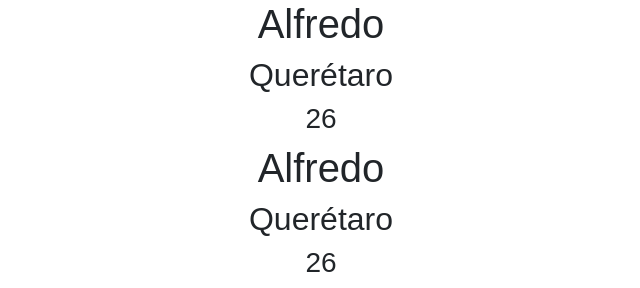
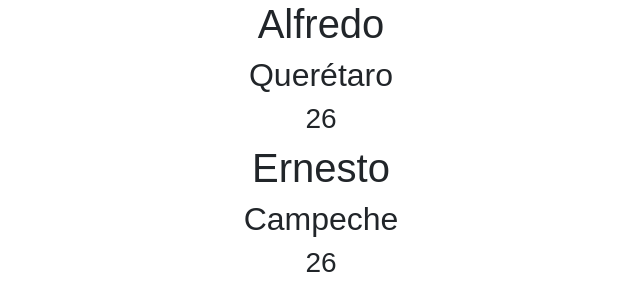
Before and after one commit to fredydeltoro/hello, a React (Create React App) app: page / in a window 1280 px wide. Shown: the top 288 px of the page, without its empty margins (319-959 px from the left). Built offline with nearby package versions, Linux system fonts and the light colour scheme.

Commit message:
Ultimos cambios del Miercoles

```diff
--- a/src/App.js
+++ b/src/App.js
@@ -11,8 +11,8 @@ const Nombres = [
     edad: 26
   },
   {
-    nombre: 'Alfredo',
-    estado: 'Querétaro',
+    nombre: 'Ernesto',
+    estado: 'Campeche',
     edad: 26
   },
   {
```
